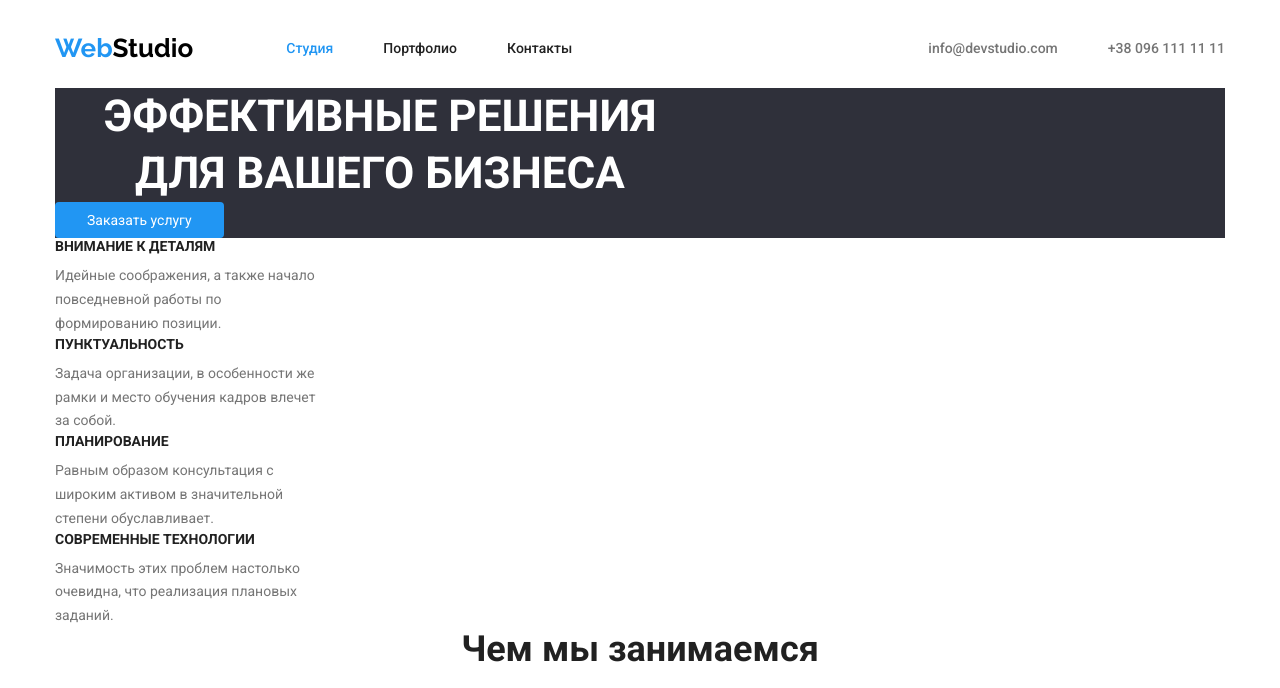
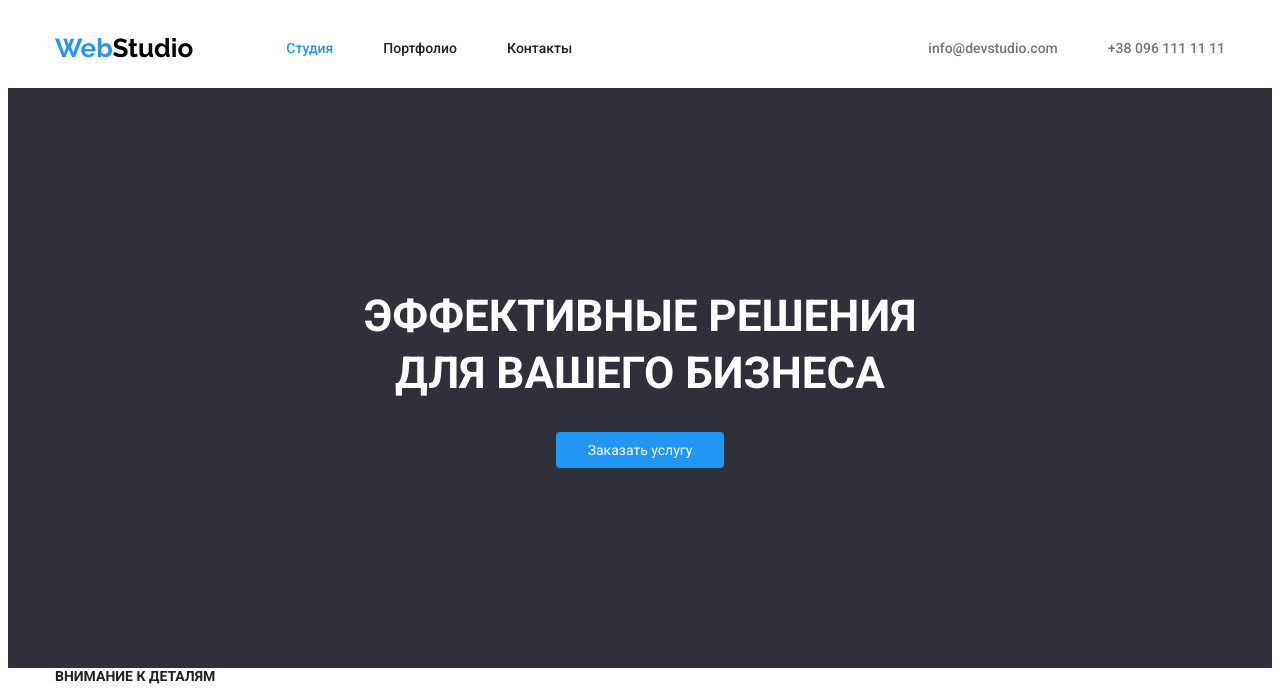
Before and after one commit to Fredy228/goit-markup-hw-03, a plain HTML site: page index.html in a window 1280 px wide. Shown: the top 688 px of the page. Drawn offline with Linux system fonts and the light colour scheme.

Commit message:
flex-intro

```diff
--- a/css/styles.css
+++ b/css/styles.css
@@ -122,8 +122,22 @@ input{
 
     /*----------- Intro ------------*/
 
+.intro {
+    background-color: #2F303A;
+    max-width: 1600px;
+    margin: 0 auto;
+}
+
 .intro-inner {
-    background-color: #2F303A;
+   text-align: center;
+   padding: 200px 0;
+}
+
+.intro-title-box {
+    width: 100%;
+    display: flex;
+    justify-content: center;
+    margin-bottom: 30px;
 }
 
 .intro-title {
@@ -159,6 +173,10 @@ input{
 }
 
 /*----------- Esplly --------------*/
+
+.esplly-inner {
+
+}
 
 .esplyy-list-title {
     font-size: 14px;
--- a/index.html
+++ b/index.html
@@ -47,9 +47,11 @@
         <section class="intro">
             <div class="container">
                 <div class="intro-inner">
-                    <h1 class="intro-title">
-                        Эффективные решения для вашего бизнеса
-                    </h1>
+                    <div class="intro-title-box">
+                        <h1 class="intro-title">
+                            Эффективные решения для вашего бизнеса
+                        </h1>
+                    </div>
                     <button class="intro-btn btn-main-style" type="button">
                         Заказать услугу
                     </button>
```
